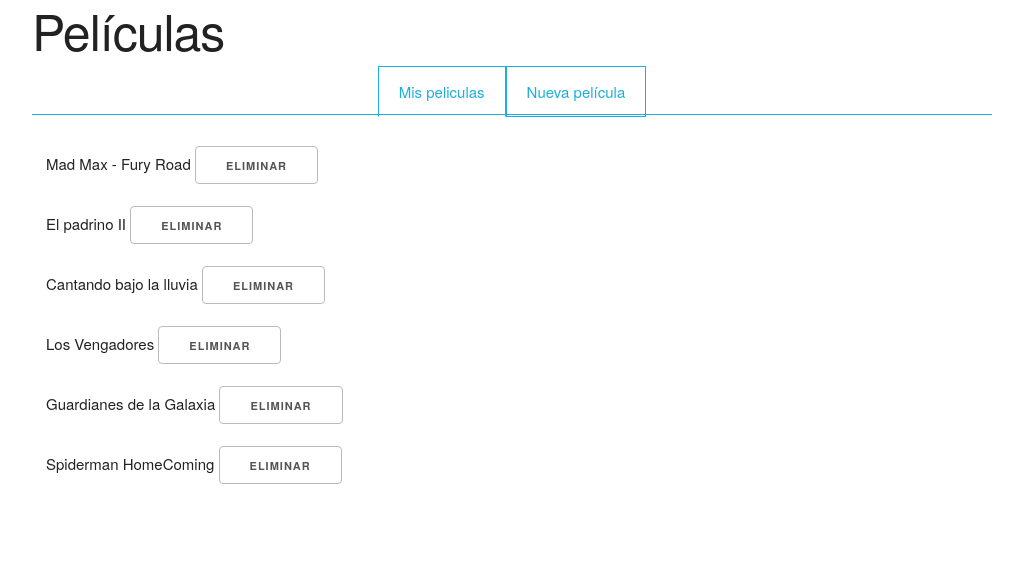
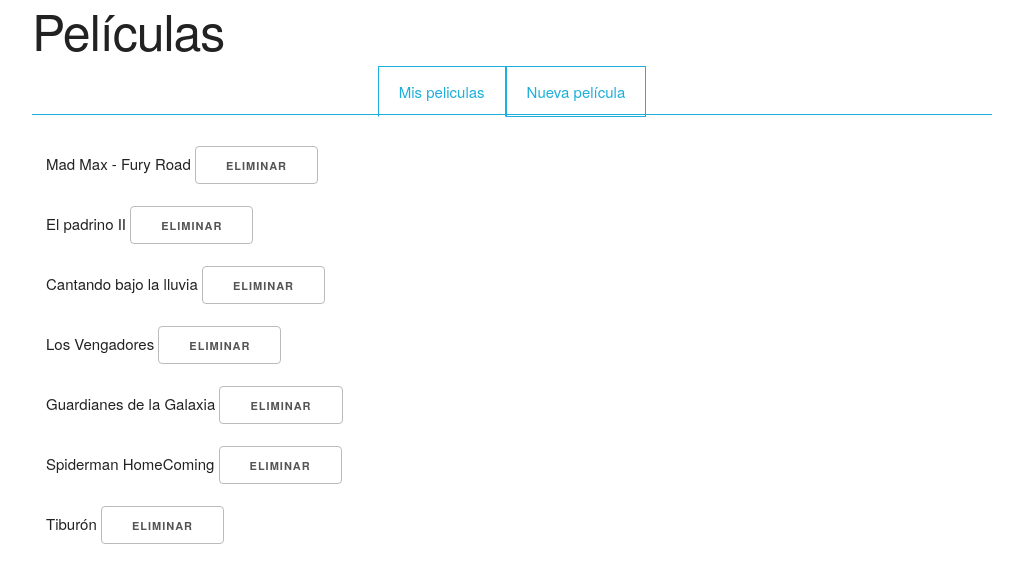
Before and after one commit to Alcaudon/peliculas, an Angular app: page /lista-peliculas in a window 1280 px wide. Shown: the top 582 px of the page, without its empty margins (128-1151 px from the left). Built offline with nearby package versions, Linux system fonts and the light colour scheme; data requests are answered from the project's data file.

Commit message:
Nuestra guia de peliculas por fin tiene las peliculas en un servidor gracias al cliente HTTP.

```diff
--- /dev/null
+++ b/db.json
@@ -0,0 +1,39 @@
+{
+  "peliculas": [
+    {
+      "id": 1,
+      "titulo": "Mad Max - Fury Road",
+      "director": "George Miller"
+    },
+    {
+      "id": 2,
+      "titulo": "El padrino II",
+      "director": "Francis Ford Coppola"
+    },
+    {
+      "id": 3,
+      "titulo": "Cantando bajo la lluvia",
+      "director": "Gene Kelly y Stanley Donen"
+    },
+    {
+      "id": 4,
+      "titulo": "Los Vengadores",
+      "director": "Josh Wedon"
+    },
+    {
+      "id": 5,
+      "titulo": "Guardianes de la Galaxia",
+      "director": "James Gunn"
+    },
+    {
+      "id": 6,
+      "titulo": "Spiderman HomeComing",
+      "director": "Jon Watts"
+    },
+    {
+      "titulo": "Tiburón",
+      "director": "Steven Spielberg",
+      "id": 7
+    }
+  ]
+}
--- a/package.json
+++ b/package.json
@@ -8,7 +8,8 @@
     "build": "ng build",
     "test": "ng test",
     "lint": "ng lint",
-    "e2e": "ng e2e"
+    "e2e": "ng e2e",
+    "api": "json-server ./db.json --port 3004"
   },
   "private": true,
   "dependencies": {
@@ -45,6 +46,7 @@
     "protractor": "~5.1.2",
     "ts-node": "~3.2.0",
     "tslint": "~5.3.2",
+    "json-server": "^0.12.0",
     "typescript": "~2.3.3"
   }
 }
--- a/src/app/app.module.ts
+++ b/src/app/app.module.ts
@@ -1,6 +1,7 @@
 import { BrowserModule } from '@angular/platform-browser';
 import { NgModule } from '@angular/core';
 import { ReactiveFormsModule } from '@angular/forms';
+import {HttpClientModule} from '@angular/common/http';
 
 import { AppComponent } from './app.component';
 import { ListaPeliculasComponent } from './lista-peliculas/lista-peliculas.component';
@@ -23,7 +24,9 @@
   imports: [
     BrowserModule,
     ReactiveFormsModule,
-    AppRoutingModule
+    HttpClientModule,
+    AppRoutingModule,
+
   ],
   providers: [PeliculasService],
   bootstrap: [AppComponent]
--- a/src/app/peliculas.service.ts
+++ b/src/app/peliculas.service.ts
@@ -1,30 +1,25 @@
 import { PercentPipe } from '@angular/common/src/pipes/number_pipe';
 import { Injectable } from '@angular/core';
 import {Pelicula} from './pelicula';
+import {HttpClient} from '@angular/common/http';
+import {Observable} from 'rxjs/Observable';
+import {environment} from '../environments/environment'
 
 @Injectable()
 export class PeliculasService {
 
-  private _titulos: Pelicula[] = [
-    new Pelicula (1, 'Mad Max - Fury Road', 'George Miller'),
-    new Pelicula (2, 'El padrino II', 'Francis Ford Coppola'),
-    new Pelicula (3, 'Cantando bajo la lluvia', 'Gene Kelly y Stanley Donen'),
-    new Pelicula (4, 'Los Vengadores', 'Josh Wedon'),
-    new Pelicula (5, 'Guardianes de la Galaxia', 'James Gunn'),
-    new Pelicula (6, 'Spiderman HomeComing','Jon Watts')
-  ];
+  constructor(private _httpClient: HttpClient){}
 
-  obtenerPeliculas(): Pelicula[] {
-    return this._titulos;
+
+  obtenerPeliculas(): Observable<Pelicula[]> {
+    return this._httpClient.get<Pelicula[]>(`${environment.rutaApi}/peliculas`);
   }
 
-  agregarPelicula(pelicula: Pelicula): void {
-    this._titulos.push(pelicula);
+  agregarPelicula(pelicula: Pelicula): Observable<Pelicula> {
+    return this._httpClient.post<Pelicula>(`${environment.rutaApi}/peliculas`, pelicula);
   }
 
-  eliminarPelicula(titulo: Pelicula): void {
-    this._titulos = this._titulos.filter(function(n) {
-      return n.id !== titulo.id;
-    });
+  eliminarPelicula(pelicula: Pelicula):  Observable<Pelicula> {
+    return this._httpClient.delete<Pelicula>(`${environment.rutaApi}/peliculas/${pelicula.id}`);
   }
 }
--- a/src/app/ruta-a/ruta-a.component.html
+++ b/src/app/ruta-a/ruta-a.component.html
@@ -1,7 +1,7 @@
 <div class="row">
   <div class="six columns">
       <app-lista-peliculas
-      [peliculas]="titulos"
+      [peliculas]="peliculas$ | async"
       (peliculaSeleccionada)="verDetalles($event)"
       (botonElininarPulsado)="eliminarPelicula($event)">
       </app-lista-peliculas>
--- a/src/app/ruta-a/ruta-a.component.ts
+++ b/src/app/ruta-a/ruta-a.component.ts
@@ -1,6 +1,7 @@
 import { Component, OnInit } from '@angular/core';
 import {Pelicula} from '../pelicula';
 import { PeliculasService } from '../peliculas.service';
+import {Observable} from 'rxjs/Observable';
 
 @Component({
   selector: 'app-ruta-a',
@@ -9,18 +10,18 @@
 })
 export class RutaAComponent implements OnInit {
 
-  titulos: Pelicula[];
+  peliculas$: Observable<Pelicula[]>;
   peliculaSeleccionada: Pelicula;
 
   constructor(private _peliculasService: PeliculasService) { }
 
   ngOnInit(): void {
-    this.titulos = this._peliculasService.obtenerPeliculas();
+    this.peliculas$ = this._peliculasService.obtenerPeliculas();
   }
 
   eliminarPelicula(titulo: Pelicula): void {
     this._peliculasService.eliminarPelicula(titulo);
-    this.titulos = this._peliculasService.obtenerPeliculas();
+    //this.titulos = this._peliculasService.obtenerPeliculas();
   }
 
   verDetalles(titulo: Pelicula): void {
--- a/src/app/ruta-b/ruta-b.component.ts
+++ b/src/app/ruta-b/ruta-b.component.ts
@@ -17,8 +17,9 @@
   ) { }
 
   crearPelicula(pelicula: Pelicula): void {
-    this._peliculasService.agregarPelicula(pelicula);
-    this._router.navigate(['/lista-peliculas']);
+    this._peliculasService
+    .agregarPelicula(pelicula)
+    .subscribe(()=>this._router.navigate(['/lista-peliculas'] ));
   }
 
 }
--- a/src/environments/environment.ts
+++ b/src/environments/environment.ts
@@ -4,5 +4,6 @@
 // The list of which env maps to which file can be found in `.angular-cli.json`.
 
 export const environment = {
-  production: false
+  production: false,
+  rutaApi: 'http://localhost:3004'
 };
```
Also changed, not shown: 1 other file (tests, documents, lock files or other folders).
